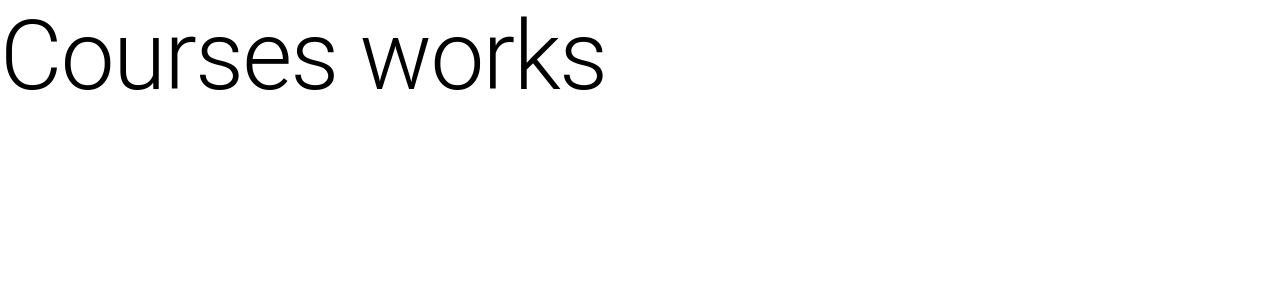
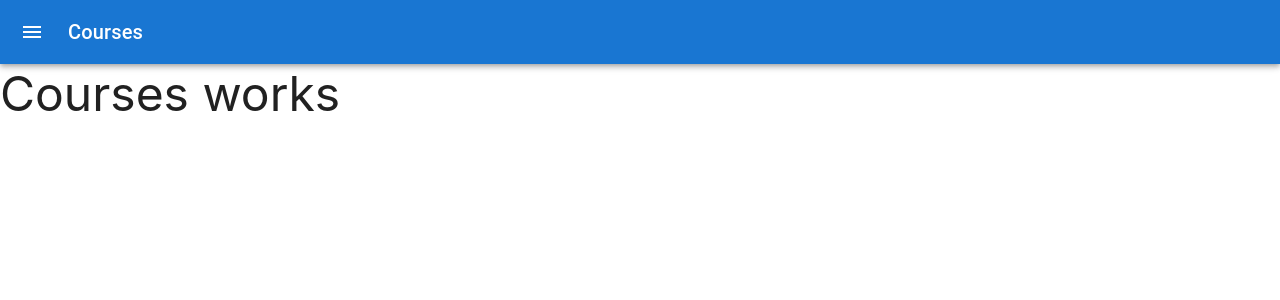
Before and after one commit to BeerSheva21Vitaly/courses-react, a React (Create React App) app: page /courses in a window 1280 px wide. Shown: the top 300 px of the page. Built offline with nearby package versions, Linux system fonts and the light colour scheme.

Commit message:
adds navigation components

```diff
--- a/package.json
+++ b/package.json
@@ -6,6 +6,7 @@
     "@emotion/react": "^11.7.1",
     "@emotion/styled": "^11.6.0",
     "@fontsource/roboto": "^4.5.1",
+    "@mui/icons-material": "^5.2.5",
     "@mui/material": "^5.2.7",
     "@testing-library/jest-dom": "^5.16.1",
     "@testing-library/react": "^12.1.2",
--- a/src/App.tsx
+++ b/src/App.tsx
@@ -1,19 +1,40 @@
+import { createTheme, ThemeProvider } from '@mui/material/styles';
+import { fontSize } from '@mui/system';
 import React, {FC, ReactNode} from 'react';
-import { BrowserRouter, Routes, Route} from 'react-router-dom';
-import {routes} from './config/routes-сonfig';
+import {BrowserRouter, Routes, Route, Navigate} from 'react-router-dom';
+import NavigatorMobile from './components/common/navigator-mobile';
+import NavigatorWeb from './components/common/navigator-web';
+import {PATH_COURSES, routes} from './config/routes-сonfig';
+
+// настройка кастомных стилей элементов matreial ui делается через theme
+// 1. создаем объекты "тема по умолчанию"
+const theme = createTheme();
+theme.typography.body1 = {
+  fontSize: "1.2rem",
+  "@media (min-width): 568px": {
+    fontSize: "1.5rem"
+  },
+  [theme.breakpoints.up("md")]: {
+    fontSize: "3rem"
+  }
+}
 
 const App: FC = () => {
   function getRoutes(): ReactNode[] {
     return routes.map(r => <Route path={r.path} element={r.element} key={r.path}/>)
   }
-  return <div>
+  return  <ThemeProvider theme={theme} >
    {/* Конфигурация раутинга  */}
-    <BrowserRouter>
-      <Routes>
-        {getRoutes()}
-      </Routes>
-    </BrowserRouter>
-  </div>
+      <BrowserRouter>
+        {/* <NavigatorWeb > */}
+        <NavigatorMobile items={routes} />
+        <Routes>
+          {getRoutes()}
+          {/* Редирект с главной страницы приложения на страницу курсов */}
+          <Route path="/" element={<Navigate to={PATH_COURSES}></Navigate>}/>
+        </Routes>
+      </BrowserRouter>
+    </ThemeProvider>
 }
 
 export default App;
--- /dev/null
+++ b/src/components/common/navigator-mobile.tsx
@@ -0,0 +1,76 @@
+import {AppBar, Box, Button, CssBaseline, Divider, Drawer, IconButton, List, ListItem, ListItemIcon, ListItemText, Toolbar, Typography, useTheme } from '@mui/material';
+import MenuIcon from '@mui/icons-material/Menu';
+import ArrowRightIcon from '@mui/icons-material/ArrowRight';
+import React from 'react';
+import { RouteType } from '../../models/common/route-type';
+import { Link, useLocation } from 'react-router-dom';
+const drawerWidth = 240;
+const NavigatorMobile: React.FC<{items: RouteType[]}> = (props) => {
+    const location = useLocation();
+    let activeItem = props.items.find(item => location.pathname == item.path);
+
+    const [open, setState] = React.useState(false);
+    const toggleDrawer =
+        (open: boolean) =>
+            (event: React.KeyboardEvent | React.MouseEvent) => {
+            if (
+                event &&
+                event.type === 'keydown' &&
+                ((event as React.KeyboardEvent).key === 'Tab' ||
+                (event as React.KeyboardEvent).key === 'Shift')
+            ) {
+                return;
+            }
+
+            setState(open);
+        };
+
+    function getListItems(): React.ReactNode[] {
+        return props.items.map((item) => (
+            <ListItem key={item.label} button component={Link} to={item.path}  onClick={toggleDrawer(false)}>
+              <ListItemIcon>
+                <ArrowRightIcon />
+              </ListItemIcon>
+              <ListItemText disableTypography sx={{fontSize: '1rem'}} primary={item.label} />
+            </ListItem>
+          ))
+    }
+    return <Box sx={{ display: 'flex' }}>
+        <CssBaseline />
+        <AppBar position="static">
+            <Toolbar>
+            <IconButton
+                color="inherit"
+                aria-label="open drawer"
+                onClick={toggleDrawer(true)}
+                edge="start"
+                sx={{ mr: 2, ...(open && { display: 'none' }) }}
+            >
+                <MenuIcon />
+            </IconButton>
+            <Typography variant="h6" noWrap component="div">
+                {activeItem ? activeItem.label : props.items[0].label}
+            </Typography>
+            </Toolbar>
+        </AppBar>
+        <Drawer
+            sx={{
+            width: drawerWidth,
+            flexShrink: 0,
+            '& .MuiDrawer-paper': {
+                width: drawerWidth,
+                boxSizing: 'border-box',
+            },
+            }}
+            anchor="left"
+            open={open}
+            onClose={toggleDrawer(false)}
+        >
+        <List>
+          {getListItems()}
+        </List>
+      </Drawer>
+      </Box>
+};
+
+export default NavigatorMobile;
--- /dev/null
+++ b/src/components/common/navigator-web.tsx
@@ -0,0 +1,29 @@
+import { Tabs, Tab } from '@mui/material';
+import React, { ReactNode } from 'react';
+import { Link, useLocation } from 'react-router-dom';
+import { RouteType } from '../../models/common/route-type';
+
+function getInitialTabIndex(path: string, items: RouteType[]): number {
+        let res = items.findIndex(item => path === item.path);
+        return res < 0 ? 0 : res;
+    }
+
+const NavigatorWeb: React.FC<{items: RouteType[]}> = (props) => {
+    //useLocation() возвразщает локацию, в которой сейчас находится пользователь приложения
+    const location = useLocation();
+
+   const [activeTabIndex, setActiveTab] = React.useState(getInitialTabIndex(location.pathname,
+        props.items));
+    function getTabs(): React.ReactNode[] {
+        return props.items.map(item =>
+        <Tab key={item.label} component={Link} to={item.path} label={item.label} />)
+   }
+   function onChangeHandler(event: any, newValueNumber: number) {
+        setActiveTab(newValueNumber);
+   }
+   return <Tabs value={activeTabIndex} onChange={onChangeHandler}>
+        {getTabs()}
+    </Tabs>
+};
+
+export default NavigatorWeb;
--- a/src/components/pages/add-course.tsx
+++ b/src/components/pages/add-course.tsx
@@ -2,7 +2,7 @@ import { Typography } from "@mui/material";
 import React from "react";
 
 const AddCourse: React.FC = () => {
-    return <Typography variant="h1" component="h1">Add Course works</Typography>
+    return <Typography>Add Course works</Typography>
 }
 
 export default AddCourse;
--- a/src/components/pages/courses.tsx
+++ b/src/components/pages/courses.tsx
@@ -2,7 +2,7 @@ import { Typography } from "@mui/material";
 import React from "react";
 
 const Courses: React.FC = () => {
-    return <Typography variant="h1" component="h1">Courses works</Typography>
+    return <Typography>Courses works</Typography>
 }
 
 export default Courses;
--- a/src/components/pages/login.tsx
+++ b/src/components/pages/login.tsx
@@ -2,7 +2,7 @@ import { Typography } from "@mui/material";
 import React from "react";
 
 const Login: React.FC = () => {
-    return <Typography variant="h1" component="h1">Login works</Typography>
+    return <Typography>Login works</Typography>
 }
 
 export default Login;
--- a/src/components/pages/logout.tsx
+++ b/src/components/pages/logout.tsx
@@ -2,7 +2,7 @@ import { Typography } from "@mui/material";
 import React from "react";
 
 const Logout: React.FC = () => {
-    return <Typography variant="h1" component="h1">Logout works</Typography>
+    return <Typography>Logout works</Typography>
 }
 
 export default Logout;
--- a/src/components/pages/statistics-cost.tsx
+++ b/src/components/pages/statistics-cost.tsx
@@ -2,7 +2,7 @@ import { Typography } from "@mui/material";
 import React from "react";
 
 const StatisticsCost: React.FC = () => {
-    return <Typography variant="h1" component="h1">Cost statistics works</Typography>
+    return <Typography>Cost statistics works</Typography>
 }
 
 export default StatisticsCost;
--- a/src/components/pages/statistics-hours.tsx
+++ b/src/components/pages/statistics-hours.tsx
@@ -2,7 +2,7 @@ import { Typography } from "@mui/material";
 import React from "react";
 
 const StatisticsHours: React.FC = () => {
-    return <Typography variant="h1" component="h1">Hours statistics works</Typography>
+    return <Typography>Hours statistics works</Typography>
 }
 
 export default StatisticsHours;
--- a/src/config/routes-сonfig.tsx
+++ b/src/config/routes-сonfig.tsx
@@ -5,24 +5,22 @@ import Login from "../components/pages/login";
 import Logout from "../components/pages/logout";
 import StatisticsCost from "../components/pages/statistics-cost";
 import StatisticsHours from "../components/pages/statistics-hours";
+import { RouteType } from "../models/common/route-type";
 
 /**пути к компонентам. Принято формулировать в виде констант */
-export type RouteType = {
-    path: string;
-    element: ReactNode;
-}
+
 export const PATH_COURSES = "/courses";
 export const PATH_ADD_COURSE = "/courses/add";
 export const PATH_LOGIN = "/login";
 export const PATH_LOGOUT = "/logout";
-export const PATH_STATISTICS_HOURS = "courses/statistics/hours";
-export const PATH_STATISTICS_COST = "courses/statistics/cost"
+export const PATH_STATISTICS_HOURS = "/courses/statistics/hours";
+export const PATH_STATISTICS_COST = "/courses/statistics/cost"
 
 export const routes: RouteType[] = [
-    {path: PATH_COURSES, element: <Courses />},
-    {path: PATH_ADD_COURSE, element: <AddCourse />},
-    {path: PATH_LOGIN, element: <Login />},
-    {path: PATH_LOGOUT, element: <Logout />},
-    {path: PATH_STATISTICS_COST, element: <StatisticsCost />},
-    {path: PATH_STATISTICS_HOURS, element: <StatisticsHours />},
+    {path: PATH_COURSES, element: <Courses />, label: "Courses"},
+    {path: PATH_ADD_COURSE, element: <AddCourse />, label: "Add course"},
+    {path: PATH_STATISTICS_COST, element: <StatisticsCost />, label: "Cost statistics"},
+    {path: PATH_STATISTICS_HOURS, element: <StatisticsHours />, label: "Hours statistics"},
+    {path: PATH_LOGIN, element: <Login />, label: "Sign in"},
+    {path: PATH_LOGOUT, element: <Logout />, label: "Sign out"},
 ]
--- /dev/null
+++ b/src/models/common/route-type.ts
@@ -0,0 +1,8 @@
+import { ReactNode } from "react";
+
+
+export type RouteType = {
+    path: string;
+    element: ReactNode;
+    label: string;
+}
```
Also changed, not shown: 1 other file (tests, documents, lock files or other folders).
